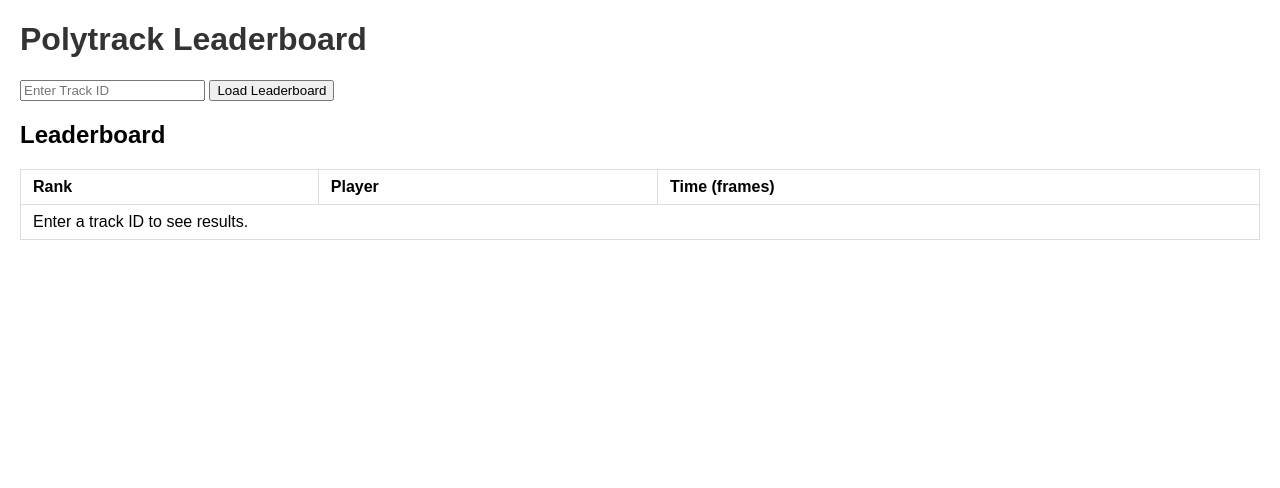
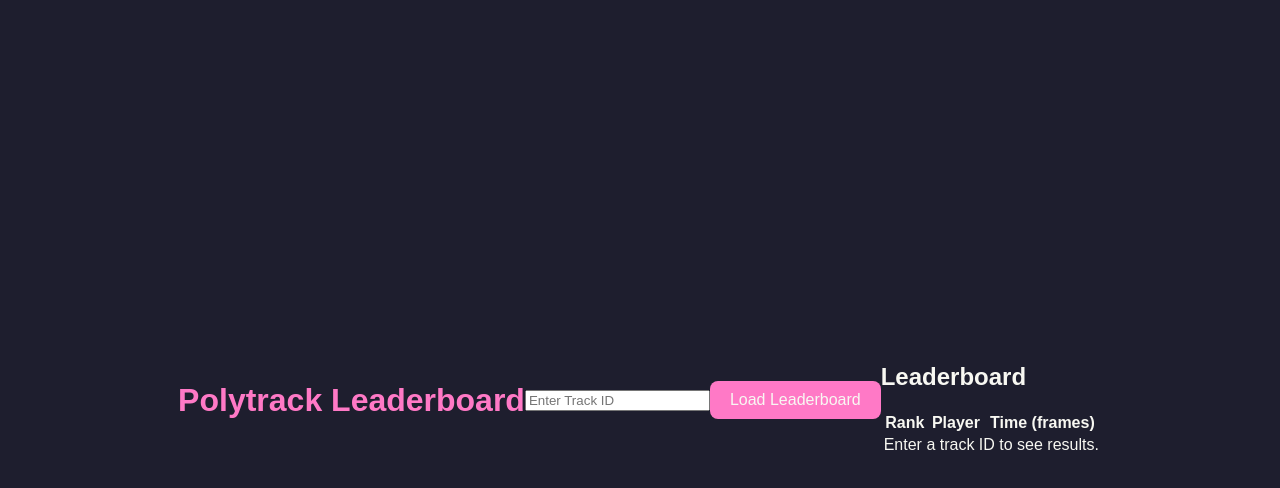
Before and after one commit to nutch0s/nutchos.net, a plain HTML site: page old/OLD_index.html in a window 1280 px wide. Drawn offline with Linux system fonts and the light colour scheme; files that its build step writes are made by us from their sources; files whose address does not match are found by name.

Commit message:
Update styles.css

```diff
--- a/styles.css
+++ b/styles.css
@@ -1,28 +1,50 @@
-body {
-    font-family: Arial, sans-serif;
-    margin: 20px;
+/* Modern Dark Theme for nutchos.net */
+
+:root {
+    --primary-color: #1e1e2e;
+    --secondary-color: #282a36;
+    --accent-color: #ff79c6;
+    --text-color: #f8f8f2;
+    --button-hover: #bd93f9;
+    --border-radius: 8px;
+    --transition-speed: 0.3s;
 }
 
-table {
-    width: 100%;
-    border-collapse: collapse;
-    margin-top: 20px;
+body {
+    background-color: var(--primary-color);
+    color: var(--text-color);
+    font-family: 'Poppins', sans-serif;
+    margin: 0;
+    padding: 0;
+    display: flex;
+    justify-content: center;
+    align-items: center;
+    height: 100vh;
 }
 
-table, th, td {
-    border: 1px solid #ddd;
-}
-
-th, td {
-    padding: 8px 12px;
-    text-align: left;
+.container {
+    background: var(--secondary-color);
+    padding: 20px;
+    border-radius: var(--border-radius);
+    box-shadow: 0px 4px 10px rgba(0, 0, 0, 0.3);
+    text-align: center;
 }
 
 h1 {
-    color: #333;
+    color: var(--accent-color);
 }
 
-.loading {
-    font-size: 20px;
-    color: #666;
+button {
+    background: var(--accent-color);
+    color: var(--text-color);
+    border: none;
+    padding: 10px 20px;
+    font-size: 16px;
+    border-radius: var(--border-radius);
+    cursor: pointer;
+    transition: background var(--transition-speed);
 }
+
+button:hover {
+    background: var(--button-hover);
+}
```
